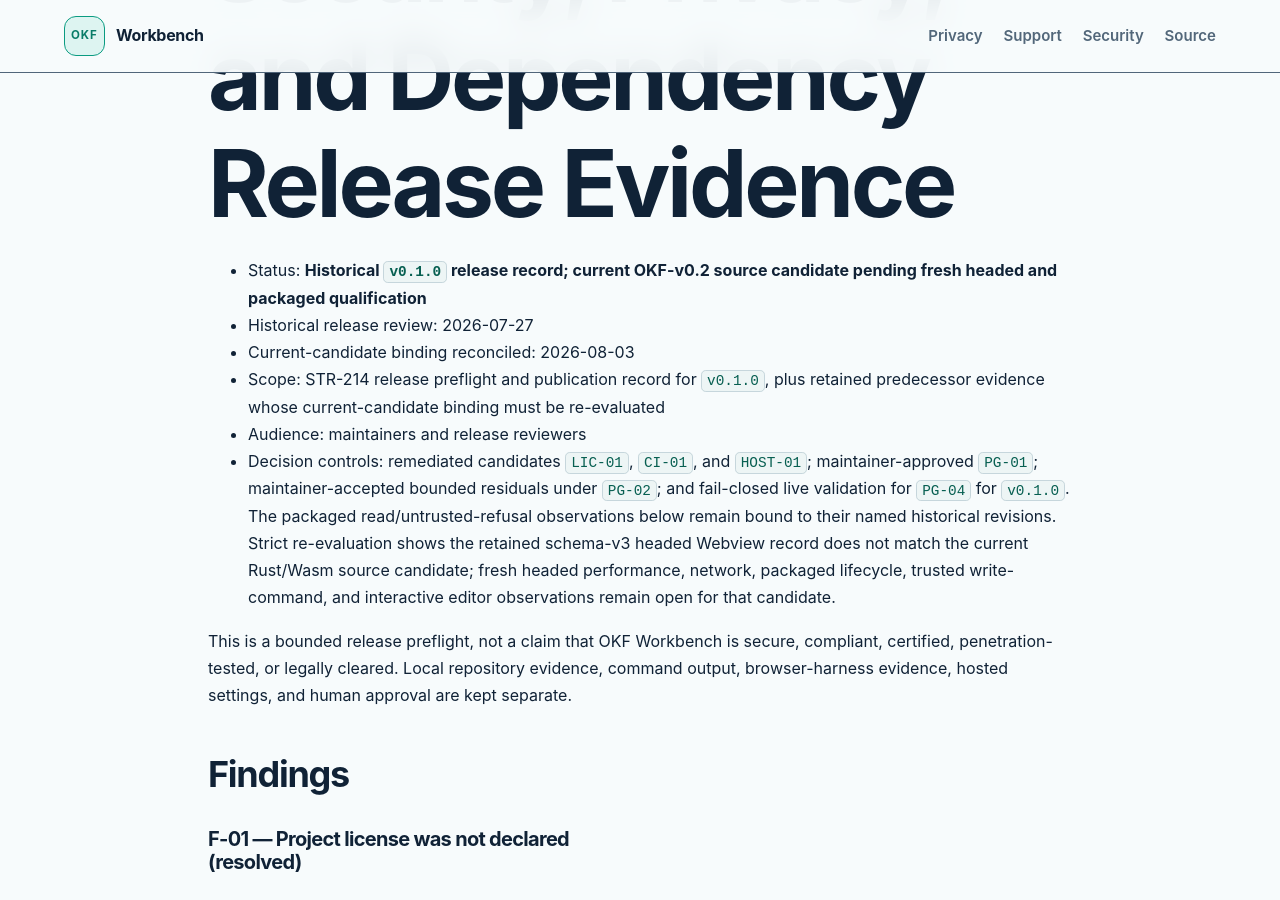
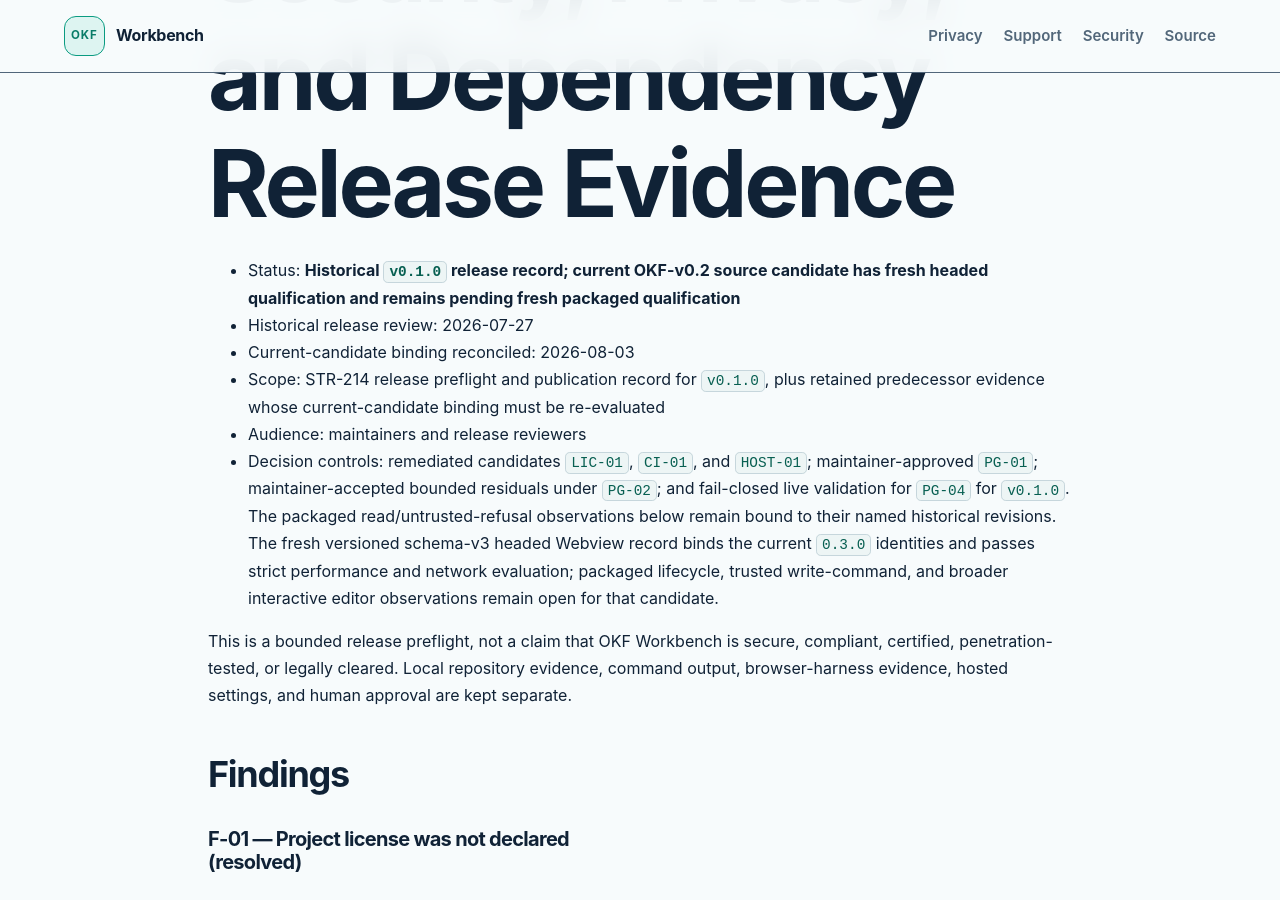
Before and after one commit to koizumikento/okf-workbench, a Jekyll site: the page built from docs/security-privacy-evidence.md, in a window 1280 px wide and 900 px high, scrolled down 539 px. Built offline with Jekyll 4.4.1, drawn with Linux system fonts in a browser that asks for light colours; our own code applies the rules of GitHub Pages for plain Markdown files; some of the changed text lies outside the part shown.

Commit message:
docs: reconcile 0.3.0 evidence status

```diff
--- a/docs/security-privacy-evidence.md
+++ b/docs/security-privacy-evidence.md
@@ -1,7 +1,7 @@
 # Security, Privacy, and Dependency Release Evidence
 
-- Status: **Historical `v0.1.0` release record; current OKF-v0.2 source candidate pending fresh
-  headed and packaged qualification**
+- Status: **Historical `v0.1.0` release record; current OKF-v0.2 source candidate has fresh headed
+  qualification and remains pending fresh packaged qualification**
 - Historical release review: 2026-07-27
 - Current-candidate binding reconciled: 2026-08-03
 - Scope: STR-214 release preflight and publication record for `v0.1.0`, plus retained predecessor
@@ -10,10 +10,10 @@
 - Decision controls: remediated candidates `LIC-01`, `CI-01`, and `HOST-01`; maintainer-approved
   `PG-01`; maintainer-accepted bounded residuals under `PG-02`; and fail-closed live validation for
   `PG-04` for `v0.1.0`. The packaged read/untrusted-refusal observations below remain bound to
-  their named historical revisions. Strict re-evaluation shows the retained schema-v3 headed
-  Webview record does not match the current Rust/Wasm source candidate; fresh headed performance,
-  network, packaged lifecycle, trusted write-command, and interactive editor observations remain
-  open for that candidate.
+  their named historical revisions. The fresh versioned schema-v3 headed Webview record binds the
+  current `0.3.0` identities and passes strict performance and network evaluation; packaged
+  lifecycle, trusted write-command, and broader interactive editor observations remain open for
+  that candidate.
 
 This is a bounded release preflight, not a claim that OKF Workbench is secure, compliant, certified, penetration-tested, or legally cleared. Local repository evidence, command output, browser-harness evidence, hosted settings, and human approval are kept separate.
 
@@ -239,7 +239,7 @@ when compatible patched dependency paths become available.
 | `LIC-01` | Artifact/license | The extension lacked a maintainer-approved project license. | The maintainer selected MIT on 2026-07-23; the manifest, lockfile, and root `LICENSE` agree, the final candidate passed the packaged license gate, all downloaded hosted VSIX files were byte-identical to it, and the maintainer approved the third-party inventory for publication on 2026-07-27. | remediated | Re-review notices when the production dependency graph changes. |
 | `CI-01` | CI/CD | Workflow actions are not immutable. | All workflow action references are pinned to reviewed full commit SHAs; static workflow checks reject mutable references. | remediated | Re-review action updates; no current finding. |
 | `CSP-01` | Webview | Workspace content can relax CSP or execute inline code. | HTML is a static shell, the nonce is random base64url, content is not interpolated, and the policy has `default-src 'none'`, nonce-only scripts, and `connect-src 'none'`. Tests pass. | suppressed | No finding. |
-| `NET-01` | Privacy/network | A core workflow sends bundle content to a remote service. | First-party source contains no network API or remote runtime URL; there is no runtime HTTP client; Chromium interception observed zero fetch calls. The retained schema-v3 headed VS Code `1.129.1` Webview record used the strict pre-navigation CDP envelope and observed zero remote HTTP(S)/WS requests for its recorded predecessor identities, but strict re-evaluation shows those identities do not match the current Rust/Wasm source candidate. The historical `v0.1.0` seven-lane packaged captures recorded zero calls through the acceptance driver's listed CommonJS builtin export-owner/global hooks during activation and request-correlated Validate/Open completion, retained the hooks until Extension Host exit, and refused all four write commands in untrusted workspaces. `3d-force-graph` receives in-memory `graphData`, and CSP denies connections. | suppressed for the named predecessor revisions only | Fresh current-candidate headed Webview, packaged lifecycle, and trusted write-command observation remain under `PG-02`. |
+| `NET-01` | Privacy/network | A core workflow sends bundle content to a remote service. | First-party source contains no network API or remote runtime URL; there is no runtime HTTP client; Chromium interception observed zero fetch calls. The current-candidate schema-v3 headed VS Code `1.129.1` Webview record used the strict pre-navigation CDP envelope and observed zero remote HTTP(S)/WS requests for its exact `0.3.0` identities. The historical `v0.1.0` seven-lane packaged captures recorded zero calls through the acceptance driver's listed CommonJS builtin export-owner/global hooks during activation and request-correlated Validate/Open completion, retained the hooks until Extension Host exit, and refused all four write commands in untrusted workspaces. `3d-force-graph` receives in-memory `graphData`, and CSP denies connections. | suppressed for the current headed and named predecessor packaged revisions | Fresh current-candidate packaged lifecycle and trusted write-command observation remain under `PG-02`. |
 | `XSS-01` | Webview/DOM | Metadata or link text reaches an executable HTML sink. | First-party Webview uses `textContent`, DOM creation, and `replaceChildren`; source scan finds no unsafe sink; hostile browser test passes. | suppressed | No finding. |
 | `PROTO-01` | Message boundary | A Webview can supply a privileged URI or malformed graph. | Strict decoders reject unknown keys, stale revisions, bad references, and source URI fields. Host maps current node IDs to private URI objects. | suppressed | No finding. |
 | `NAV-01` | Message boundary | A navigation-provider error becomes an unhandled promise rejection. | Controller catches navigator rejection, reports only the error type through the configured observer, and returns `rejected`; listener-path regression test passes. | suppressed | No finding after remediation. |
@@ -341,11 +341,12 @@ when compatible patched dependency paths become available.
 - Scope limit: the JavaScript hooks mutate listed CommonJS builtin export-owner properties and available globals; they are not operating-system isolation. They do not observe ESM named bindings, cached references, prototype or raw bindings, `dns.promises`, child processes, editor-owned traffic, or Webview traffic. The current and older headed Webview results are separate candidate-bound observations. Each observation closes its named surface only for the recorded production/input identities or exact VSIX bytes and editor/OS lanes. Any future runtime dependency, CSP change, editor family, packaged-content change, or evidence-contract change requires the applicable checks again.
 - Current harness semantics: active-phase reports inventory every installed hook, keeps the hooks installed until Extension Host exit, and fails closed on malformed evidence. The persisted attempt list ends at report creation; the still-installed hooks deny later tail calls but cannot amend that file. Post-uninstall reports explicitly set network attempts and quiescence to `null` with observer status `not-installed`; that phase verifies extension API absence only. The retained `v0.1.0` run contains these stricter fields; older records do not gain them retroactively.
 - Owner: release tester / security reviewer.
-- Disposition: **the named predecessor packaged activation/read/untrusted-refusal boundaries
-  passed; current-candidate headed Webview, packaged lifecycle, and trusted write-command
-  observations remain open**. The
-  VS Code `1.129.1` pre-navigation CDP record is retained at
-  `docs/evidence/performance/vscode-1.129.1.{json,md}` for its predecessor identities. The
+- Disposition: **the current-candidate headed Webview and named predecessor packaged
+  activation/read/untrusted-refusal boundaries passed; current-candidate packaged lifecycle and
+  trusted write-command observations remain open**. The current VS Code `1.129.1` pre-navigation
+  CDP record is retained at `docs/evidence/performance/vscode-1.129.1-0.3.0.{json,md}` for its
+  exact `0.3.0` identities. The predecessor record remains at
+  `docs/evidence/performance/vscode-1.129.1.{json,md}` for its `0.2.1` identities. The
   historical `v0.1.0` packaged run supplies request-correlated completion and host-exit-lifetime hook evidence, but it
   does not execute the trusted write-command workflows under those hooks.
 - Release decision: on 2026-07-27, the maintainer accepted these bounded residuals for the initial
```
Also changed, not shown: AGENTS.md (+5 -6 lines), docs/acceptance-evidence.md (+10 -8 lines), docs/open-vsx-listing.md (+5 -5 lines).
